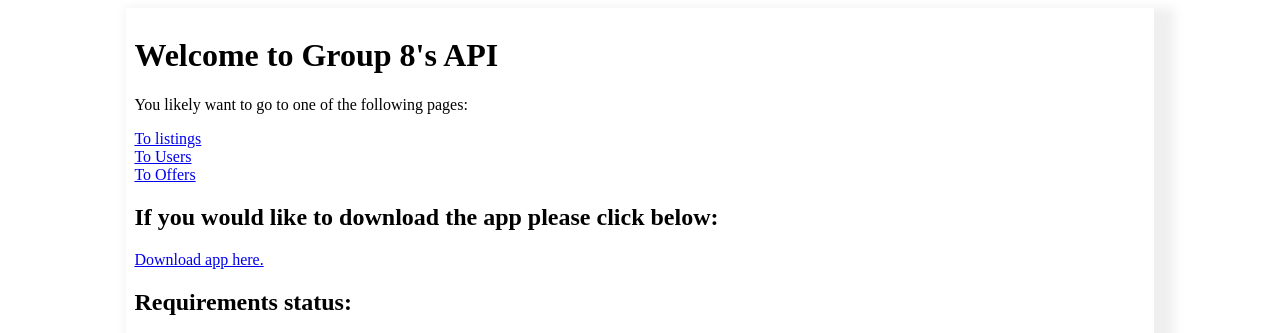
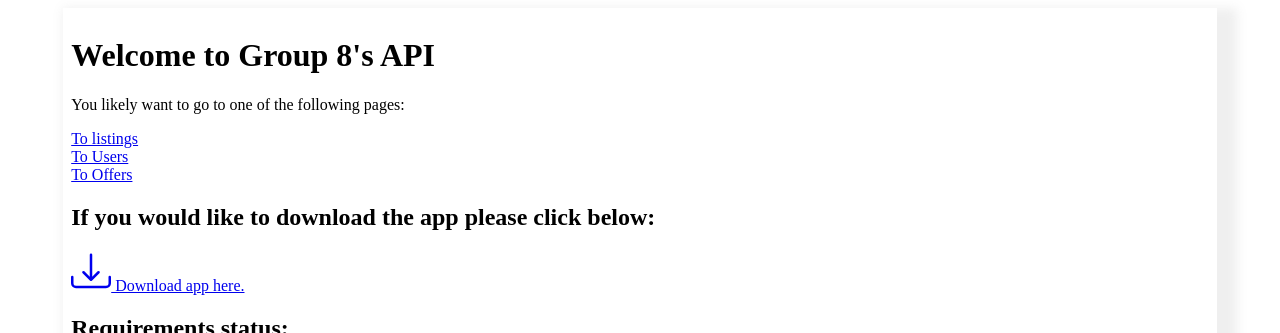
Before and after one commit to Egor-Watson/dblAppDevelopment8Back, a Django app: page / in a window 1280 px wide. Shown: the top 333 px of the page. Run offline with Django 4.2, Linux system fonts and the light colour scheme.

Commit message:
Made download button more visible.

```diff
--- a/templates/homepage.html
+++ b/templates/homepage.html
@@ -3,9 +3,10 @@
 <head>
     <meta charset="UTF-8">
     <title>DBL App API</title>
+    <link rel="stylesheet" href="https://cdnjs.cloudflare.com/ajax/libs/font-awesome/4.7.0/css/font-awesome.min.css">
 </head>
 <body>
-    <div style="box-shadow: 10px 10px 10px 10px #88888822; height: 650px; width: 80%; margin: auto; padding: 0.5rem;">
+    <div style="box-shadow: 10px 10px 10px 10px #88888822; height: 700px; width: 90%; margin: auto; padding: 0.5rem;">
         <h1>Welcome to Group 8's API</h1>
         <p>You likely want to go to one of the following pages: </p>
         <a href="listings/">To listings</a>
@@ -16,7 +17,15 @@
 
         <br>
         <h2>If you would like to download the app please click below: </h2>
-        <a href="downloadAPK/">Download app here.</a>
+
+
+        <a href="downloadAPK/">
+            <svg xmlns="http://www.w3.org/2000/svg" width="40" height="40" fill="currentColor" class="bi bi-download" viewBox="0 0 16 16">
+              <path d="M.5 9.9a.5.5 0 0 1 .5.5v2.5a1 1 0 0 0 1 1h12a1 1 0 0 0 1-1v-2.5a.5.5 0 0 1 1 0v2.5a2 2 0 0 1-2 2H2a2 2 0 0 1-2-2v-2.5a.5.5 0 0 1 .5-.5z"/>
+              <path d="M7.646 11.854a.5.5 0 0 0 .708 0l3-3a.5.5 0 0 0-.708-.708L8.5 10.293V1.5a.5.5 0 0 0-1 0v8.793L5.354 8.146a.5.5 0 1 0-.708.708l3 3z"/>
+            </svg>
+            Download app here.
+        </a>
         <br>
 
 
```
